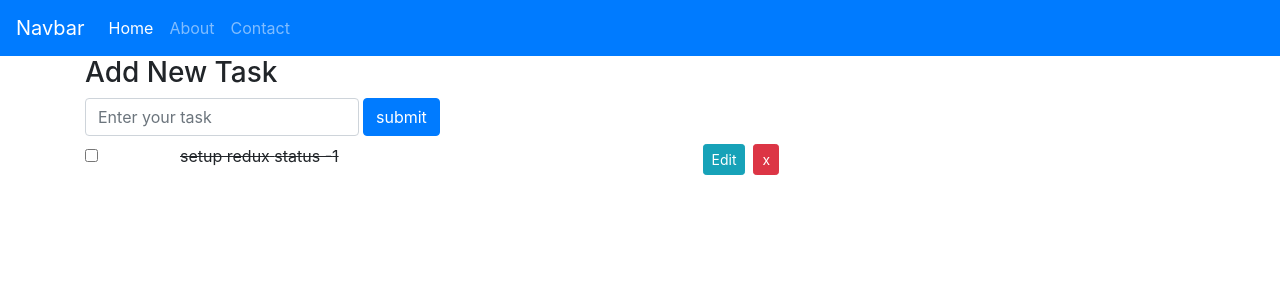
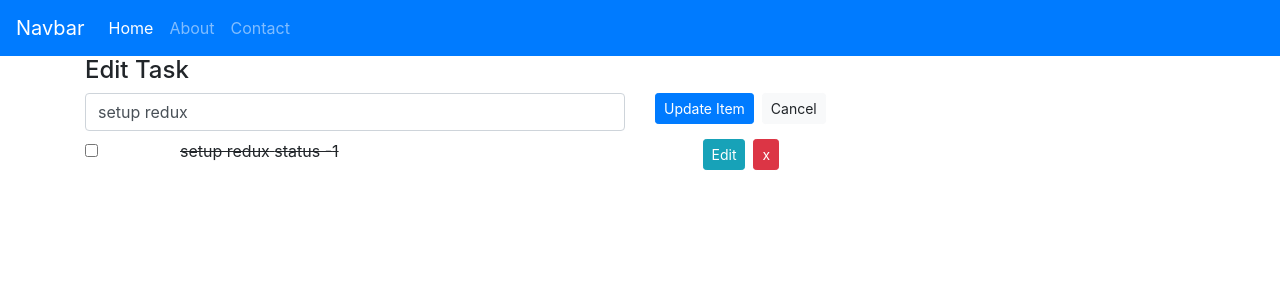
Before and after one commit to rajrs/reactWorkspace, a React (Create React App) app in the folder todo/: page / in a window 1280 px wide. Both pictures are taken after a click on the element "Edit". Shown: the top 300 px of the page. Built offline with nearby package versions, Linux system fonts and the light colour scheme; no server answers.

Commit message:
apr25changes

```diff
--- a/todo/src/App.js
+++ b/todo/src/App.js
@@ -19,9 +19,7 @@ class App extends React.Component {
         <div className="container">
         <Switch>
           <Route exact path="/">
-              <h3>Add New Task</h3>
               <TaskForm />
-              {/* <p>{JSON.stringify(this.props)  }</p> */}
               <Todos todos={this.props.todos} />
           </Route>
           <Route path="/about"><About /></Route>
--- a/todo/src/components/TaskForm.js
+++ b/todo/src/components/TaskForm.js
@@ -1,9 +1,9 @@
-import React, {    Component} from 'react'
+import React, {Component} from 'react'
 import {connect} from'react-redux';
 import {newTask} from'../store/ActionTypes'
+import {UpdateItem} from'../components/UpdateItem'
 export  class TaskForm extends Component {
     constructor(props) {
-        console.log('TaskForm'+JSON.stringify(props))
         super(props);
         this.state = {
             task: '',
@@ -12,22 +12,20 @@ export  class TaskForm extends Component {
         this.handleUserInput = this.handleUserInput.bind(this)
         this.submitForm = this.submitForm.bind(this)
     }
-
     handleUserInput = (e) => {
         const name = e.target.name;
         const value = e.target.value;
         this.setState({[name]: value});
     }
-
-
     submitForm(e){
         e.preventDefault();
         let taskData= {task:this.state.task, status:this.state.status}
         this.props.dispatch(newTask(taskData))
-    this.setState({task: '',status: '1'})
-}
+        this.setState({task: '',status: '1'})    }
+
 render() {
-    return ( <div>
+    return (this.props.isUpdate === null)? (<div>
+        <h4>Add New Task</h4>
             <div className="form-inline">
                 <div className="form-group mb-2" >
                     <label htmlFor="task"  className ="sr-only" > Task </label>
@@ -41,8 +39,11 @@ render() {
                 </div>
                 <button type="submit" onClick={this.submitForm}className="btn btn-primary ml-1 mb-2"> submit </button>
             </div>
-        </div>
-    )
+        </div> )  :   <UpdateItem updateData={this.props.isUpdate} dispatch={this.props.dispatch}/>
+
 }
 }
-export default connect(null,null)(TaskForm);
+const mapStatetoProp=(state)=>{
+    return {isUpdate:state.isUpdate}
+  }
+export default connect(mapStatetoProp,null)(TaskForm);
--- a/todo/src/components/TodoItem.js
+++ b/todo/src/components/TodoItem.js
@@ -1,9 +1,8 @@
 import React, { Component } from 'react'
 import PropTypes from 'prop-types'
 import {connect} from'react-redux';
-import {deleteTask,updateTask} from'../store/ActionTypes'
-import './TodoItem.css'
-import UpdateItem from './UpdateItem';
+import {deleteTask,updateTask,UpdateTaskBegin} from'../store/ActionTypes'
+import './TodoItem.css';
 export class TodoItem extends Component {
     checkStyle=()=>{
         return  (this.props.todo.status !== 1)? 'completed' :'not-completed';
@@ -11,18 +10,14 @@ export class TodoItem extends Component {
     checkedOrNot=()=>{
         return (this.props.todo.status === 2)? true:false;
     }
-    OnEditValue =(id)=>{
-        console.log('on edit',id)
-       // this.isUpdate = true;
-    //return this.props.isUpdate = !this.props.isUpdate;
+    OnEditValue =(task)=>{
+        this.props.dispatch(UpdateTaskBegin(task))
     }
     onMarkComplete= (task)=>{
-        //console.log(task);
         (task.status ===1)? task.status=2 : task.status=1;
         this.props.dispatch(updateTask(task))
     }
     OnDelete=(id)=>{
-        //console.log(id)
         this.props.dispatch(deleteTask(id))
     }
     render() {
@@ -32,24 +27,23 @@ export class TodoItem extends Component {
                 <div className="showItem col-12" >
                 <div className="row">
                     <div className="col-1">
-                    {/* <input type="checkbox"  checked = {this.checkedOrNot()} onChange={this.props.markComplete.bind(this,{id,task,status})} /> */}
                     <input type="checkbox"  checked={this.checkedOrNot()} onChange={()=>this.onMarkComplete({id,task,status})}/>
                     </div>
                     <div className="col-11">
                         <div className="row">
                             <div className="col-6">
-                            <p className={this.checkStyle() } >{task} <span>status -{status}</span></p>
+                                <div className="form-group mb-2">
+                                    <p className={this.checkStyle() } >{task} <span>status -{status}</span></p>
+                                </div>
                             </div>
                             <div className="col-6">
-                            <span className="btn btn-info btn-sm mr-2" onClick={this.OnEditValue.bind(this,id)} >Edit</span>
-                            <span className="btn btn-danger btn-sm" onClick={()=>this.OnDelete(id)}>x</span>
-
+                                <span className="btn btn-info btn-sm mr-2" onClick={this.OnEditValue.bind(this,{id,task,status})} >Edit</span>
+                                <span className="btn btn-danger btn-sm" onClick={()=>this.OnDelete(id)}>x</span>
                             </div>
                         </div>
                     </div>
                     </div>
                 </div>
-                {/* <UpdateItem updateData={this.props.todo}/>*/}
             </div>
              )
 }
--- a/todo/src/components/UpdateItem.js
+++ b/todo/src/components/UpdateItem.js
@@ -1,13 +1,17 @@
 import React, { Component } from 'react';
 import {connect} from'react-redux';
-import {updateTask} from'../store/ActionTypes'
+import {updateTask,clearBtn} from'../store/ActionTypes'
 export class UpdateItem extends Component {
+    constructor(props) {
+        super(props);
+        this.state={
+            id:this.props.updateData.id,
+            task: this.props.updateData.task,
+            status: this.props.updateData.status
+        }
+        this.saveData= this.saveData.bind(this)
+    }
 
-    state={
-        id:this.props.updateData.id,
-        task: this.props.updateData.task,
-        status: this.props.updateData.status
-    }
     handleChange= (e)=>{
         const name = e.target.name;
         const value = e.target.value;
@@ -15,21 +19,25 @@ export class UpdateItem extends Component {
                 [name]: value
             })
     }
-    saveData(task){
+    saveData() {
+        let task = this.state;
         this.props.dispatch(updateTask(task))
+
+    }
+    ClearBtn= ()=>{
+        this.props.dispatch(clearBtn())
     }
     render() {
-        //console.log("update item"+JSON.stringify(this.state))
         return (
             <div className="editItemcol-12">
-                <p>{JSON.stringify(this.props.updateData)}</p>
+                <div className="h4">Edit Task</div>
                     <div className="row">
-                        <div className="col-6">
-                            <input type="text" className="form-control" name="task" onChange={this.handleChange} value={this.state.task}/>
+                        <div className="col-6 form-group mb-2">
+                            <input type="text" className="form-control " name="task" onChange={this.handleChange} value={this.state.task}/>
                         </div>
                         <div className="col-6">
-                            <span className="btn btn-sm btn-primary mr-2" onClick={()=>{this.saveData(this.state)}} >Update Item</span>
-                            <span className="btn btn-sm btn-light">Cancel</span>
+                            <span className="btn btn-sm btn-primary mr-2" onClick={this.saveData} >Update Item</span>
+                            <span className="btn btn-sm btn-light" onClick={this.ClearBtn}>Cancel</span>
                         </div>
                     </div>
                 </div>
--- a/todo/src/store/ActionTypes.js
+++ b/todo/src/store/ActionTypes.js
@@ -5,12 +5,10 @@ export const GET_TASKS='GET_TASKS';
 export const FETCH_TASKS='FETCH_GET_TASKS';
 export const FETCH_TASK_ERROR='FETCH_TASK_ERROR';
 export const MARK_AS_COMPLETED='MARK_AS_COMPLETED';
+export const UPDATE_TASK_BEGIN='UPDATE_TASK_BEGIN';
+export const UPDATE_TASK_END='UPDATE_TASK_END';
 export const INCREMENT='INCREMENT';
 export const DECREMENT='DECREMENT';
-
-// export const FETCH_USERS_REQUEST = 'FETCH_USERS_REQUEST'
-// export const FETCH_USERS_SUCCESS = 'FETCH_USERS_SUCCESS'
-// export const FETCH_USERS_FAILURE = 'FETCH_USERS_FAILURE'
 
 const apiUrl='http://localhost:3030/tasks'
 
@@ -18,6 +16,13 @@ const apiUrl='http://localhost:3030/tasks'
 
 export const fetchTasks =(data)=> {
     return{type:FETCH_TASKS ,data }
+}
+export const UpdateTaskBegin =(data)=> {
+  return{type:UPDATE_TASK_BEGIN ,data }
+}
+
+export const UpdateTaskEnd =()=> {
+  return{type:UPDATE_TASK_END }
 }
 
 
@@ -58,17 +63,18 @@ export const updateTask =(task) =>{
   return dispatch => {
     return axios.put(`${apiUrl}/${task.id}`,task)
     .then(response => {
-      console.log("edit" + response)
+      //console.log("edit" + response)
       dispatch(fetchTaskData())
+      dispatch(UpdateTaskEnd())
     })
     .catch(error => {
       throw(error);
     });
   }
-
 }
-
-
+export const clearBtn=()=>{
+  return dispatch => {dispatch(UpdateTaskEnd())}
+}
 /****************************
 |       delete task      |
 /*****************************/
--- a/todo/src/store/reducer.js
+++ b/todo/src/store/reducer.js
@@ -1,5 +1,5 @@
 import {
-    GET_TASKS,FETCH_TASKS,INCREMENT,DECREMENT
+    GET_TASKS,FETCH_TASKS,INCREMENT,DECREMENT,UPDATE_TASK_BEGIN,UPDATE_TASK_END
   } from './ActionTypes'
 
   const initialState = {
@@ -7,6 +7,7 @@ import {
     todos:[{id:1,task:'setup redux',status:'1'}],
     post:[],
     users: [],
+    isUpdate:null,
     error: '',
     count:0
 
@@ -26,6 +27,16 @@ import {
           todos:action.data,
           loading: true
         }
+        case UPDATE_TASK_BEGIN:
+          return {
+            ...state,
+            isUpdate:action.data
+          }
+          case UPDATE_TASK_END:
+          return {
+            ...state,
+            isUpdate:null
+          }
 
           case DECREMENT:
         return {
```
Also changed, not shown: 1 other file (tests, documents, lock files or other folders). Lines whose indentation alone changed are shown as unchanged.
